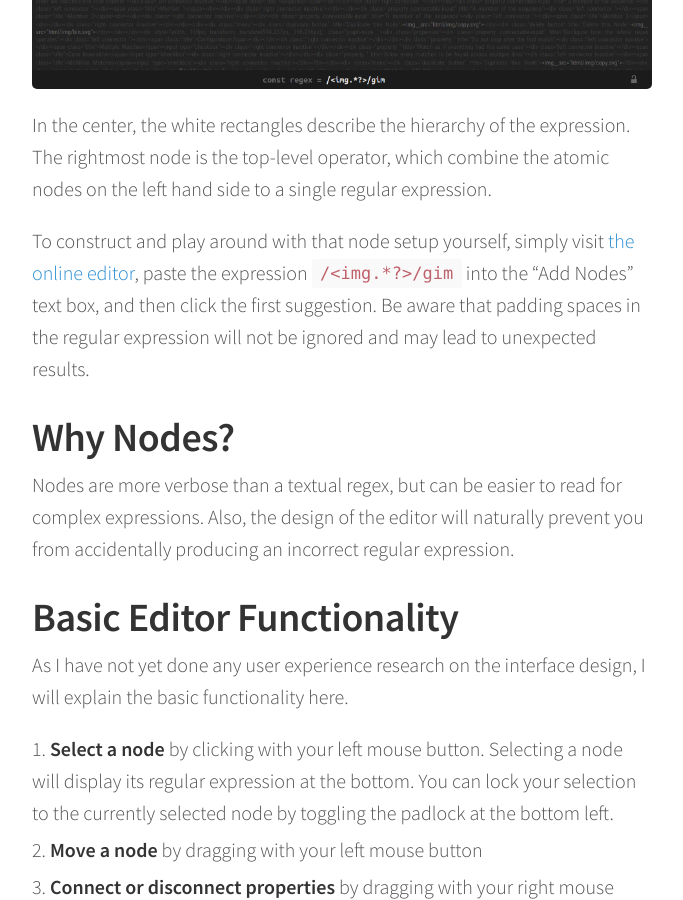
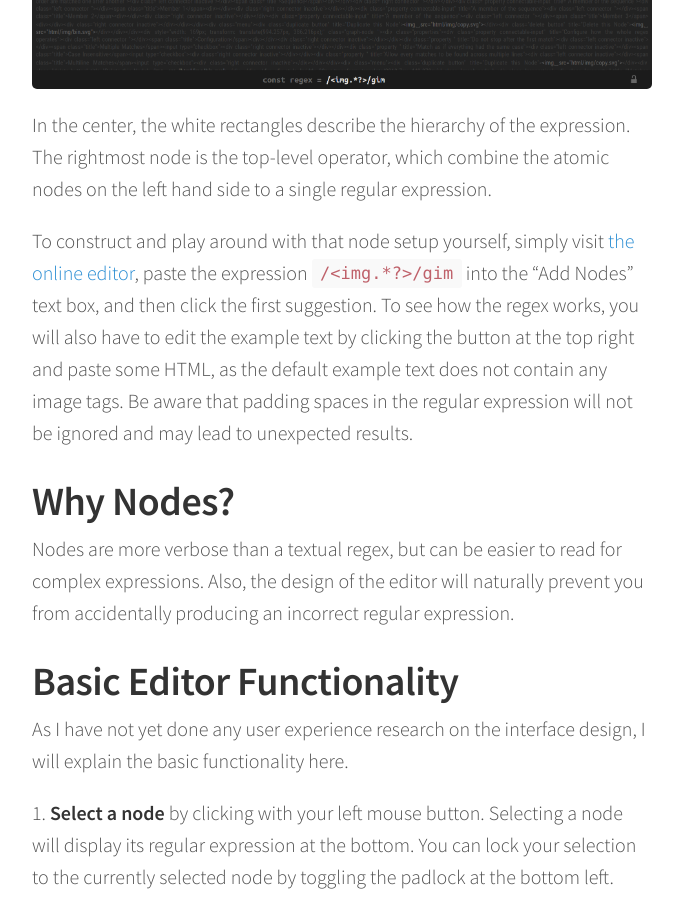
Before and after one commit to johannesvollmer/johannesvollmer.github.io, a Jekyll site: the page built from _posts/2019-07-25-announcing-regex-nodes.md, in a window 1280 px wide and 900 px high, scrolled down 1472 px. Shown: the whole window, without its empty margins (348-1031 px from the left). Built offline with Jekyll 4.4.1, drawn with Linux system fonts in a browser that asks for light colours.

Commit message:
note that example text does not contain any image tags

```diff
--- a/_posts/2019-07-25-announcing-regex-nodes.md
+++ b/_posts/2019-07-25-announcing-regex-nodes.md
@@ -54,7 +54,10 @@ nodes on the left hand side to a single regular expression.
 To construct and play around with that node setup yourself,
 simply visit [the online editor](https://johannesvollmer.github.io/regex-nodes/),
 paste the expression `/<img.*?>/gim` into the "Add Nodes" text box,
-and then click the first suggestion.
+and then click the first suggestion. To see how the regex works,
+you will also have to edit the example text
+by clicking the button at the top right and paste some HTML, as
+the default example text does not contain any image tags.
 Be aware that padding spaces in the regular expression
 will not be ignored and may lead to unexpected results.
 
```
